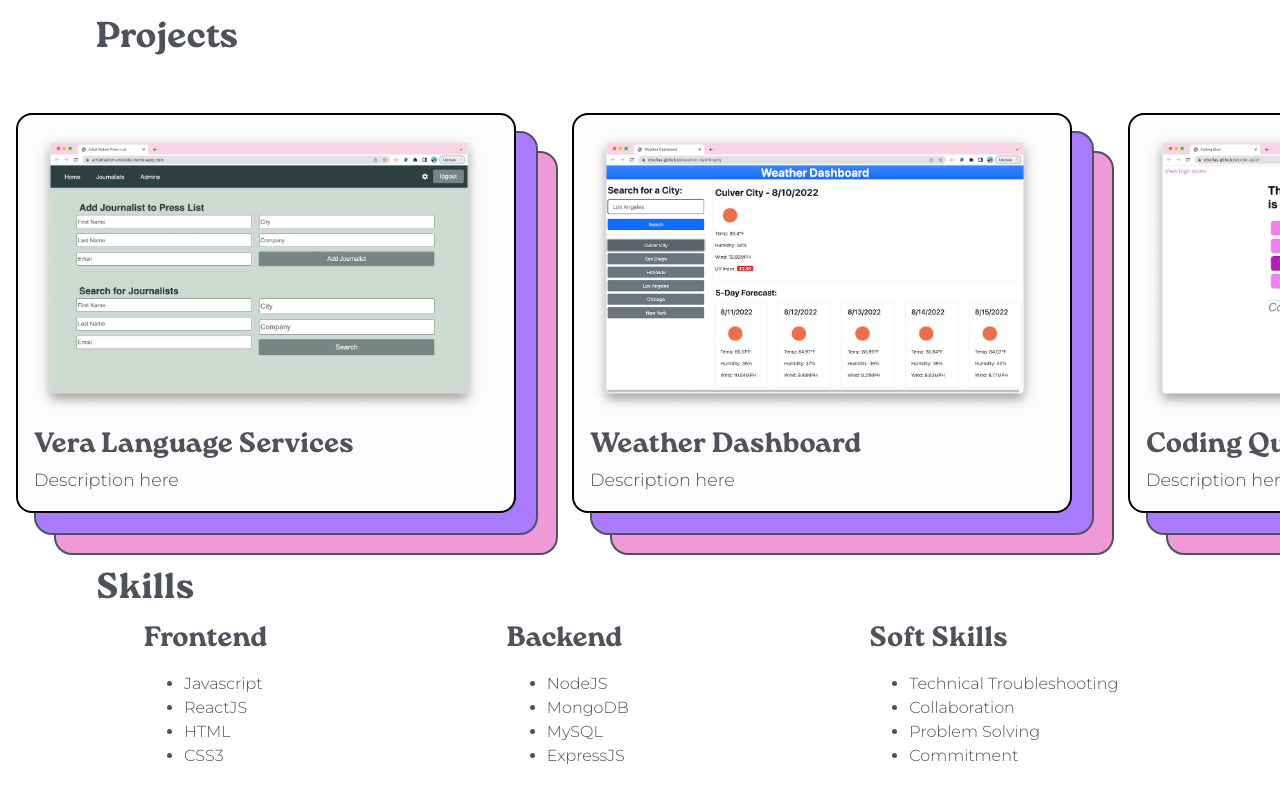
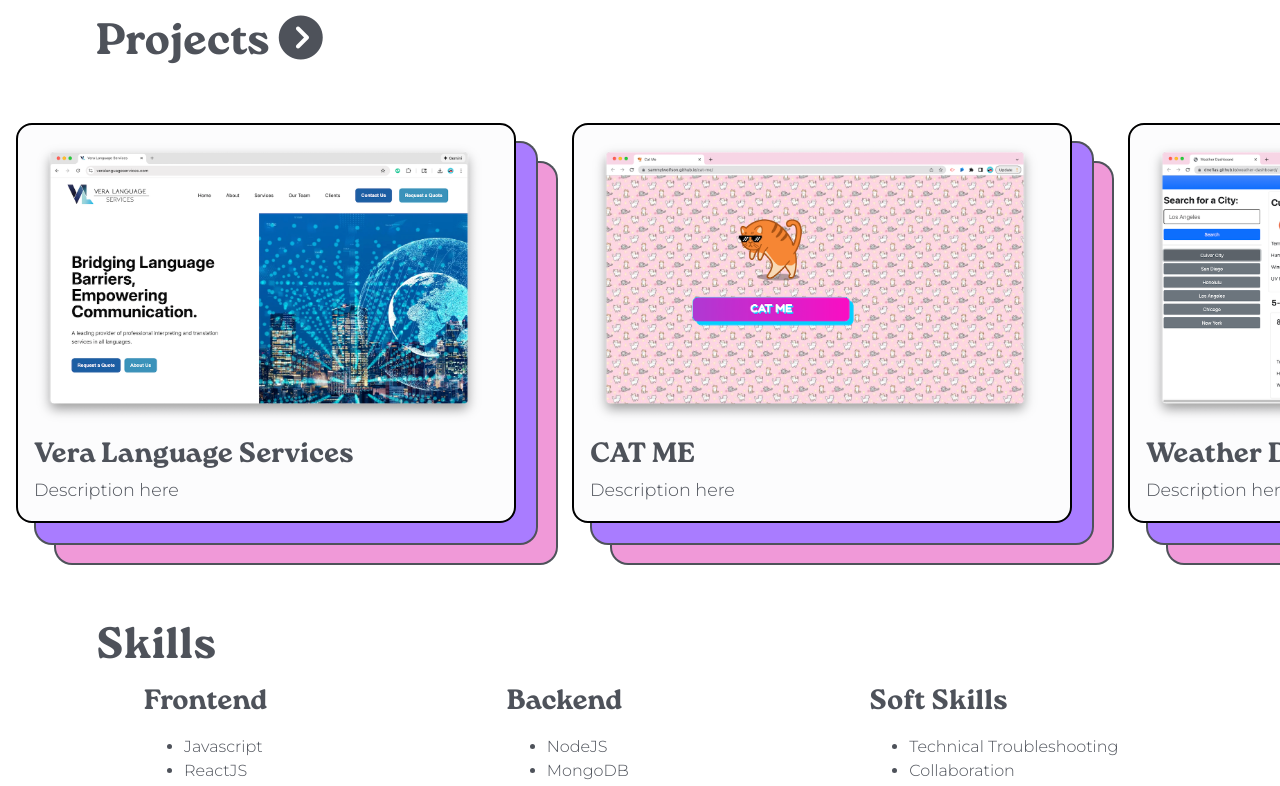
Before and after one commit to dneflas/react-portfolio, a React (Create React App) app: page /react-portfolio/home in a window 1280 px wide. Shown: the part 800-1586 px from the top of the page. Built offline with nearby package versions, Linux system fonts and the light colour scheme.

Commit message:
update heading sizes

```diff
--- a/src/App.css
+++ b/src/App.css
@@ -63,7 +63,7 @@ h1 {
 }
 
 h2 {
-  font-size: 2.25rem;
+  font-size: 2.75rem;
 }
 
 h3 {
@@ -203,6 +203,14 @@ nav a:hover {
   min-height: 90vh;
   align-self: center;
 }
+
+/* .hero {
+  align-self: center;
+  background-color: var(--light);
+  border: 2px solid var(--dark);
+  border-radius: 16px;
+  margin: var(--spacing-five);
+} */
 
 .projects {
   min-height: 400px;
--- a/src/components/Home/index.js
+++ b/src/components/Home/index.js
@@ -7,7 +7,7 @@ function Home() {
   return (
     <>
       <section className="" id="about">
-        <div className=" flex-row px-3 py-5 justify-space-around">
+        <div className="hero flex-row px-3 py-5 justify-space-around">
           <div className="my-auto px-auto col-6">
             <p>Hi, I'm Debbie </p>
             <h1>
@@ -60,13 +60,20 @@ function Home() {
         </p>
       </div> */}
       </section>
-      <section id="project-preview">
-        <h2>Projects</h2>
+      <section id="project-preview" className="mb-5">
+        <h2>
+          Projects{" "}
+          <span>
+            <a href="./portfolio">
+              <i class="fa-solid fa-circle-chevron-right"></i>
+            </a>
+          </span>
+        </h2>
         <div className="full-bleed">
           <ProjectCarousel></ProjectCarousel>
         </div>
       </section>
-      <section id="skills">
+      <section id="skills" className="mb-5">
         <h2>Skills</h2>
         <div className="flex-row justify-space-around">
           <div className="col col-md-3">
@@ -98,7 +105,7 @@ function Home() {
           </div>
         </div>
       </section>
-      <section>
+      <section className="mb-5">
         <h2>My Story</h2>
         <p>
           I’m a developer with a background in customer service and business
--- a/src/components/ProjectCarousel/index.js
+++ b/src/components/ProjectCarousel/index.js
@@ -6,12 +6,18 @@ import img3 from "../../assets/3.png";
 import img4 from "../../assets/4.png";
 import img5 from "../../assets/5.png";
 import img6 from "../../assets/6.png";
+import img7 from "../../assets/7.png";
 
 const projects = [
   {
     title: "Vera Language Services",
     desc: "Description here",
-    image: img0,
+    image: img7,
+  },
+  {
+    title: "CAT ME",
+    desc: "Description here",
+    image: img1,
   },
   { title: "Weather Dashboard", desc: "Description here", image: img2 },
   {
```
